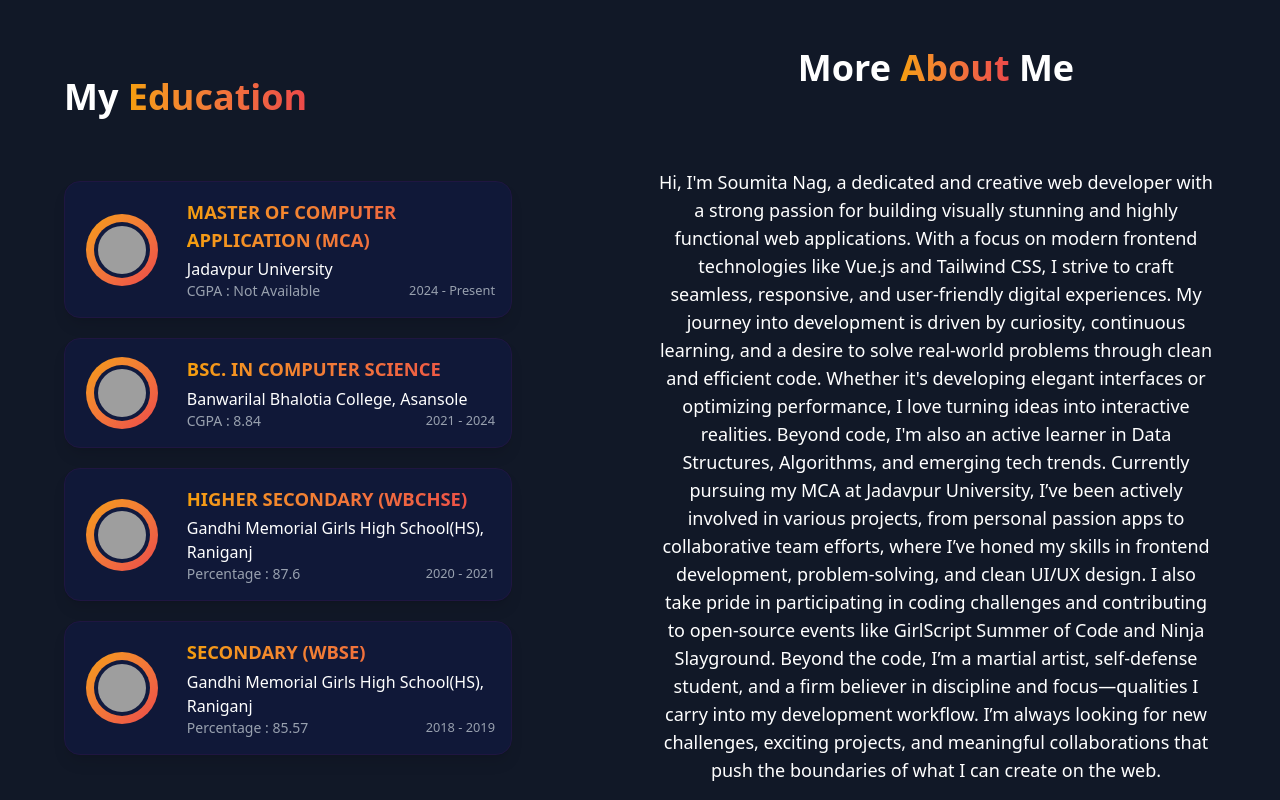
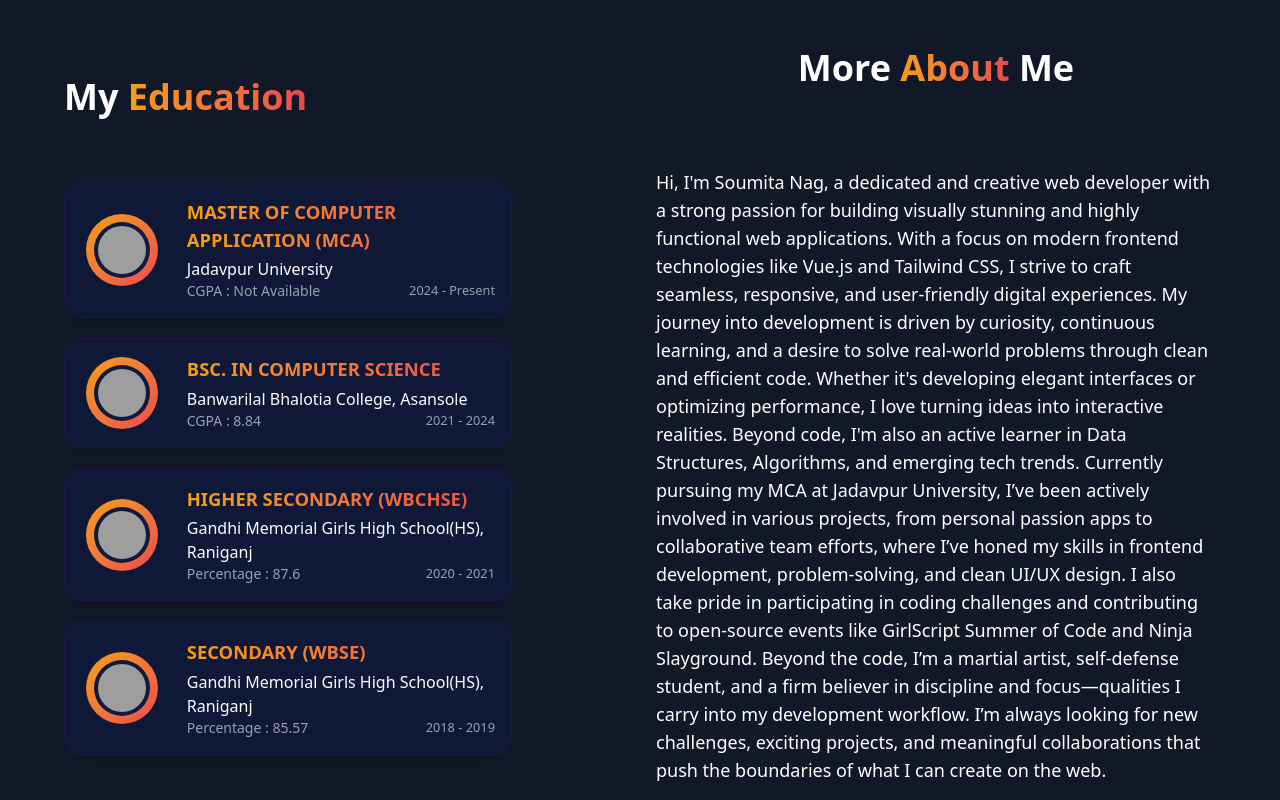
Before and after one commit to Soumita-Nag/Portfolio, a Vue app: page / in a window 1280 px wide. Shown: the part 780-1580 px from the top of the page. Built offline with nearby package versions, Linux system fonts and the light colour scheme; grey boxes are pictures that could not be loaded.

Commit message:
text-left at about section

```diff
--- a/src/components/About.vue
+++ b/src/components/About.vue
@@ -44,7 +44,7 @@
           <span class="text-transparent bg-clip-text bg-gradient-to-r from-[var(--color-primary)] to-[var(--color-secondary)]">About</span>
           Me
         </h2>
-        <p class="text-base lg:text-lg mt-8 text-center py-8">
+        <p class="text-base lg:text-lg mt-8 py-8">
           Hi, I'm Soumita Nag, a dedicated and creative web developer with a strong passion for building visually stunning and highly functional web applications. With a focus on modern frontend technologies like Vue.js and Tailwind CSS, I strive to craft seamless, responsive, and user-friendly digital experiences. My journey into development is driven by curiosity, continuous learning, and a desire to solve real-world problems through clean and efficient code. Whether it's developing elegant interfaces or optimizing performance, I love turning ideas into interactive realities. Beyond code, I'm also an active learner in Data Structures, Algorithms, and emerging tech trends.
           Currently pursuing my MCA at Jadavpur University, I’ve been actively involved in various projects, from personal passion apps to collaborative team efforts, where I’ve honed my skills in frontend development, problem-solving, and clean UI/UX design. I also take pride in participating in coding challenges and contributing to open-source events like GirlScript Summer of Code and Ninja Slayground.
           Beyond the code, I’m a martial artist, self-defense student, and a firm believer in discipline and focus—qualities I carry into my development workflow. I’m always looking for new challenges, exciting projects, and meaningful collaborations that push the boundaries of what I can create on the web.
```
